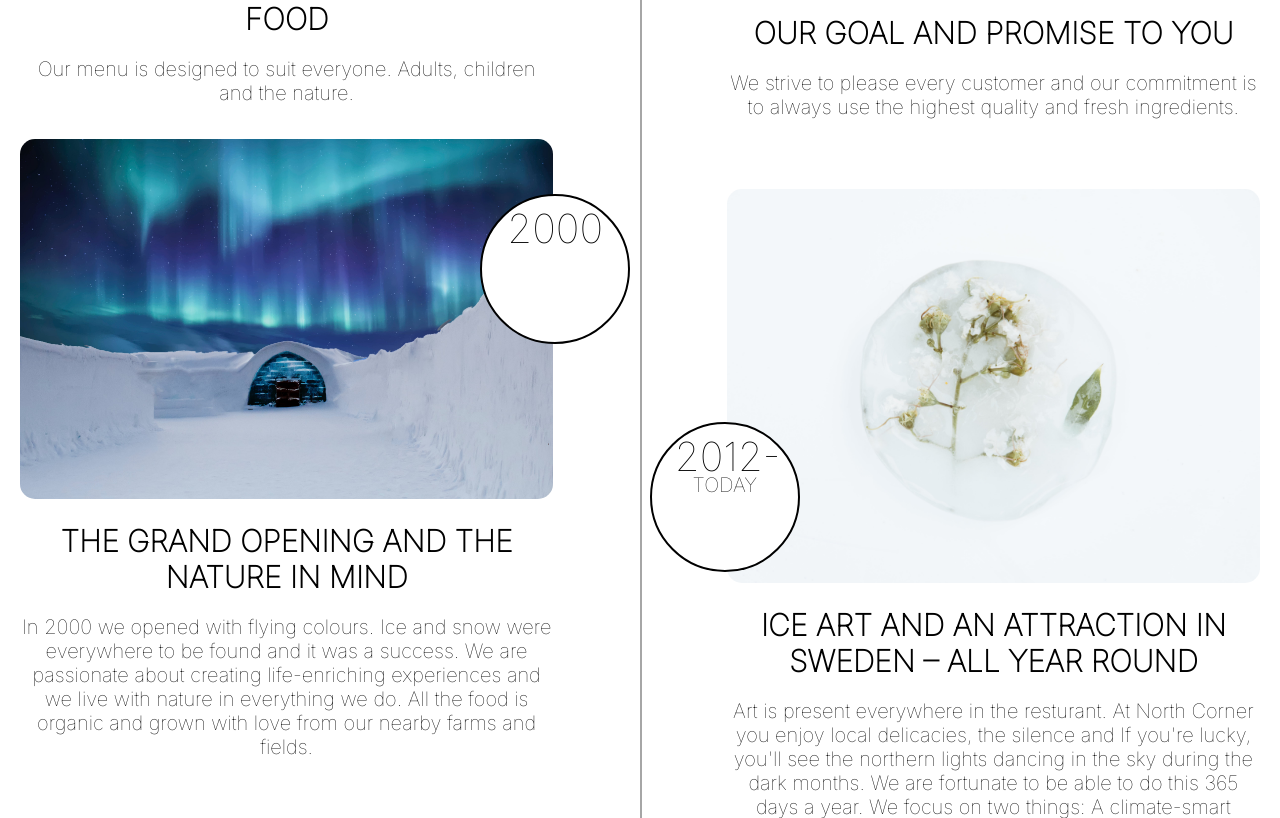
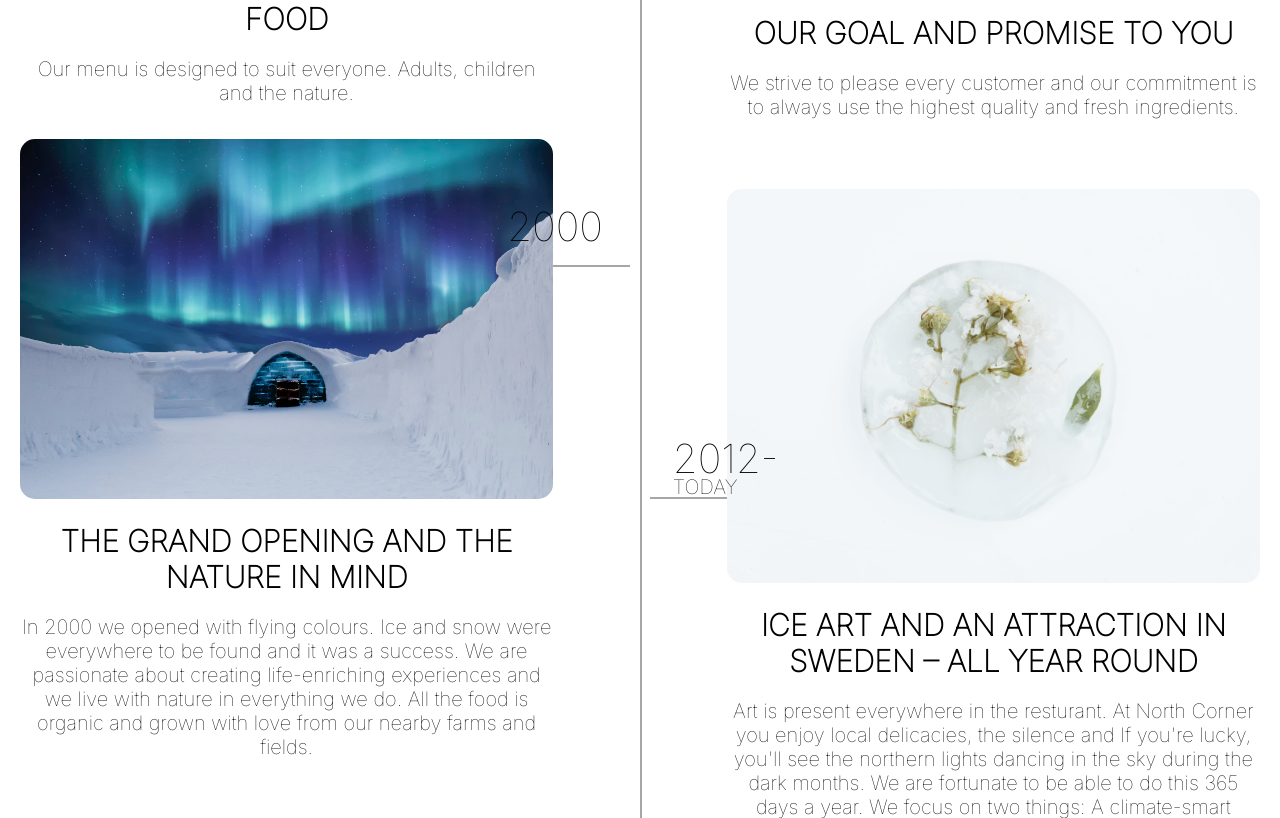
Before and after one commit to matgus217/Green-Corner, a Django app: page /about.html in a window 1280 px wide. Shown: the part 701-1519 px from the top of the page. Run offline with Django 3.2, Linux system fonts and the light colour scheme; some libraries are stand-ins or nearby versions; some web fonts are replaced.

Commit message:
Remove timeline-day

```diff
--- a/static/css/style.css
+++ b/static/css/style.css
@@ -290,35 +290,7 @@ a {
     position: relative;
 }
 
-.date-wrapper {
-    position: absolute;
-    right: 50%;
-    margin-right: -25px;
-    bottom: -25px;
-}
 
-.date-wrapper .date {
-    width: 60px;
-    height: 60px;
-    text-align: center;
-    background: white;
-    padding-top: 14px;
-    border-width: 2px;
-    border-style: solid;
-    border-radius: 50%;
-    border-color: black;
-}
-
-.date-wrapper .date .day {
-    font-size: 10px;
-    color: black;
-}
-
-.date-wrapper .date .year {
-    font-size: 12px;
-    color: black;
-    text-transform: uppercase;
-}
 
 .timeline-post:nth-child(2n + 3) {
     clear: both;
```
